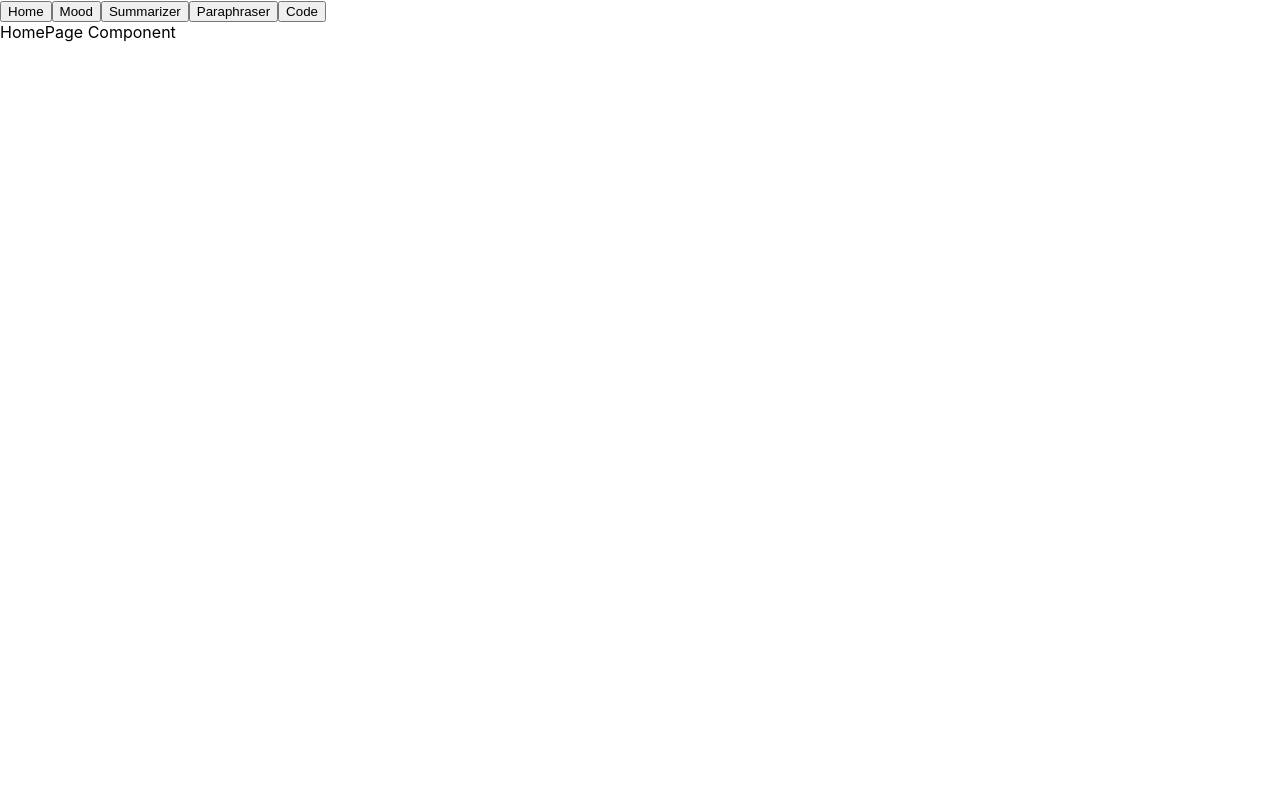
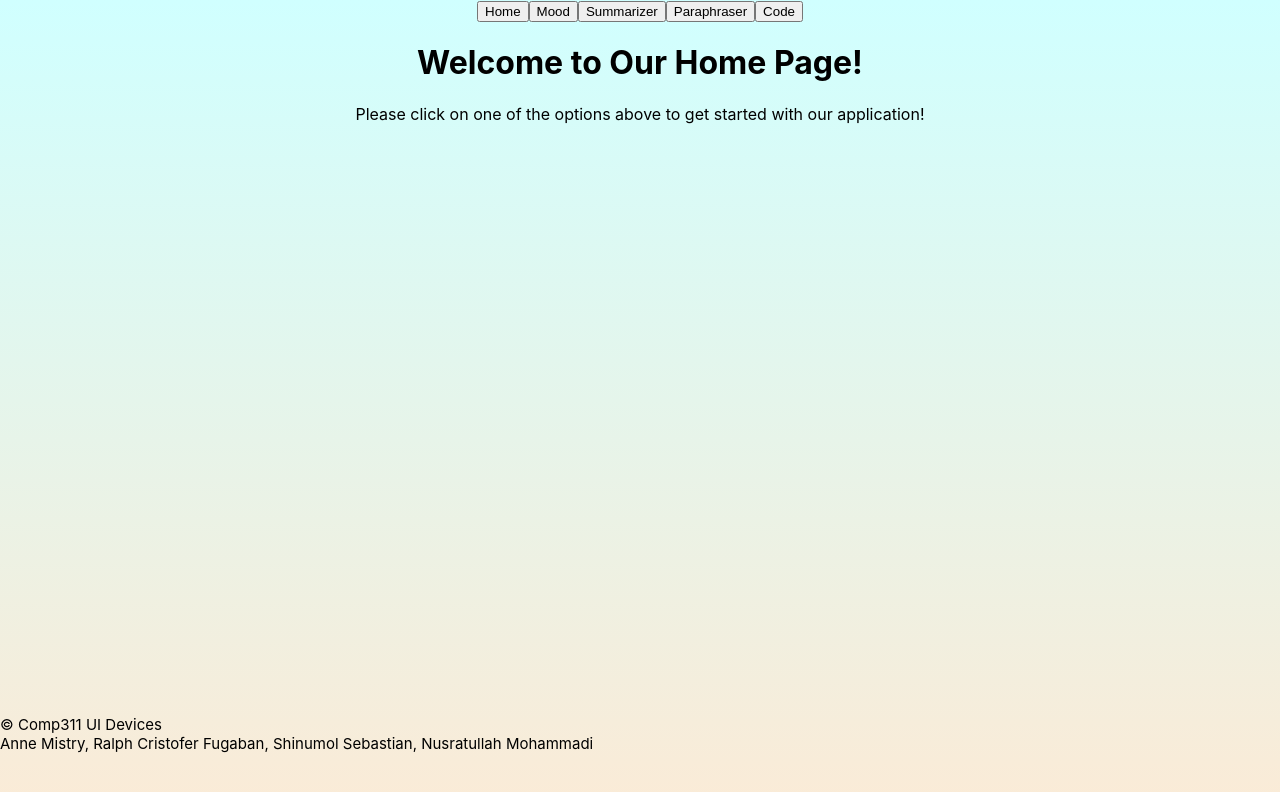
Before and after one commit to ralphcristofer/comp318-openai-project, a React (Create React App) app: page / in a window 1280 px wide. Shown: the top 792 px of the page. Built offline with nearby package versions, Linux system fonts and the light colour scheme.

Commit message:
changed background, added footer, centered content

```diff
--- a/src/App.css
+++ b/src/App.css
@@ -39,9 +39,7 @@
 
 
 /*customized*/
-.container {
-  margin: 20px;
-}
+
 
 .title {
   margin-bottom: 20px;
--- a/src/App.js
+++ b/src/App.js
@@ -30,6 +30,7 @@ function App() {
 
   // Renders the application interface
   return (
+    <div>
     <div className="container">
       <nav>
         <button onClick={() => setCurrentView('home')}>Home</button>
@@ -40,7 +41,16 @@ function App() {
       </nav>
       {/* Display the component based on the current view */}
       {pageView()}
+
     </div>
+    <footer>
+    <p>
+      &copy; Comp311 UI Devices
+      <br/>
+      Anne Mistry, Ralph Cristofer Fugaban, Shinumol Sebastian, Nusratullah Mohammadi
+    </p>
+  </footer>
+  </div>
   );
 }
 
--- a/src/components/Code.js
+++ b/src/components/Code.js
@@ -35,6 +35,7 @@ function Code() {
     <div className="container">
       <h1>Ask something about coding</h1>
       <textarea value={inputText} onChange={handleInputChange} className="input-field" style={{height: '100px', width: '400px'}} />
+      <br/>
       <button onClickCapture={handleButtonClick} className="button">Code It</button>
       <div className="output">
         <p>Output:</p>
--- a/src/components/HomePage.js
+++ b/src/components/HomePage.js
@@ -1,7 +1,18 @@
 import React from 'react';
 
+
+
 function HomePage() {
-    return <div>HomePage Component</div>
+    return (
+    <div>
+        <header></header>
+        <div>
+            <h1>Welcome to Our Home Page!</h1>
+        </div>
+        <div>
+            <p>Please click on one of the options above to get started with our application!</p>
+        </div>
+    </div>)
 }
 
 export default HomePage;
--- a/src/components/Mood.js
+++ b/src/components/Mood.js
@@ -35,6 +35,7 @@ function Mood() {
     <div className="container">
       <h1>What's your mood today?</h1>
       <textarea value={inputText} onChange={handleInputChange} className="input-field" style={{height: '50px', width: '400px'}} />
+      <br />
       <button onClickCapture={handleButtonClick} className="button">Moodify</button>
       <div className="output">
         <p>Output:</p>
--- a/src/components/Paraphraser.js
+++ b/src/components/Paraphraser.js
@@ -35,6 +35,7 @@ function Paraphraser() {
     <div className="container">
       <h1>Paraphrase</h1>
       <textarea value={inputText} onChange={handleInputChange} className="input-field" style={{height: '200px', width: '400px'}} />
+      <br/>
       <button onClickCapture={handleButtonClick} className="button">Paraphrase</button>
       <div className="output">
         <p>Output:</p>
--- a/src/components/Summarizer.js
+++ b/src/components/Summarizer.js
@@ -35,6 +35,7 @@ function Summarizer() {
     <div className="container">
       <h1>Summarizer</h1>
       <textarea value={inputText} onChange={handleInputChange} className="input-field" style={{height: '200px', width: '400px'}} />
+      <br/>
       <button onClickCapture={handleButtonClick} className="button">Summarize</button>
       <div className="output">
         <p>Output:</p>
--- a/src/index.css
+++ b/src/index.css
@@ -1,5 +1,6 @@
 body {
   margin: 0;
+
   font-family: -apple-system, BlinkMacSystemFont, 'Segoe UI', 'Roboto', 'Oxygen',
     'Ubuntu', 'Cantarell', 'Fira Sans', 'Droid Sans', 'Helvetica Neue',
     sans-serif;
@@ -11,3 +12,26 @@ code {
   font-family: source-code-pro, Menlo, Monaco, Consolas, 'Courier New',
     monospace;
 }
+
+.container{
+  min-height: 100vh;
+  background-image: linear-gradient(rgb(208, 255, 255),antiquewhite);
+  align-self: center;
+  align-items: center;
+  text-align: center;
+}
+
+h1{
+  text-align: center;
+}
+
+footer{
+  position: absolute;
+    bottom: 0;
+    height: 100px;
+  text-size: 10px;
+}
+
+footer p{
+  font-size: 15px;
+}
```
